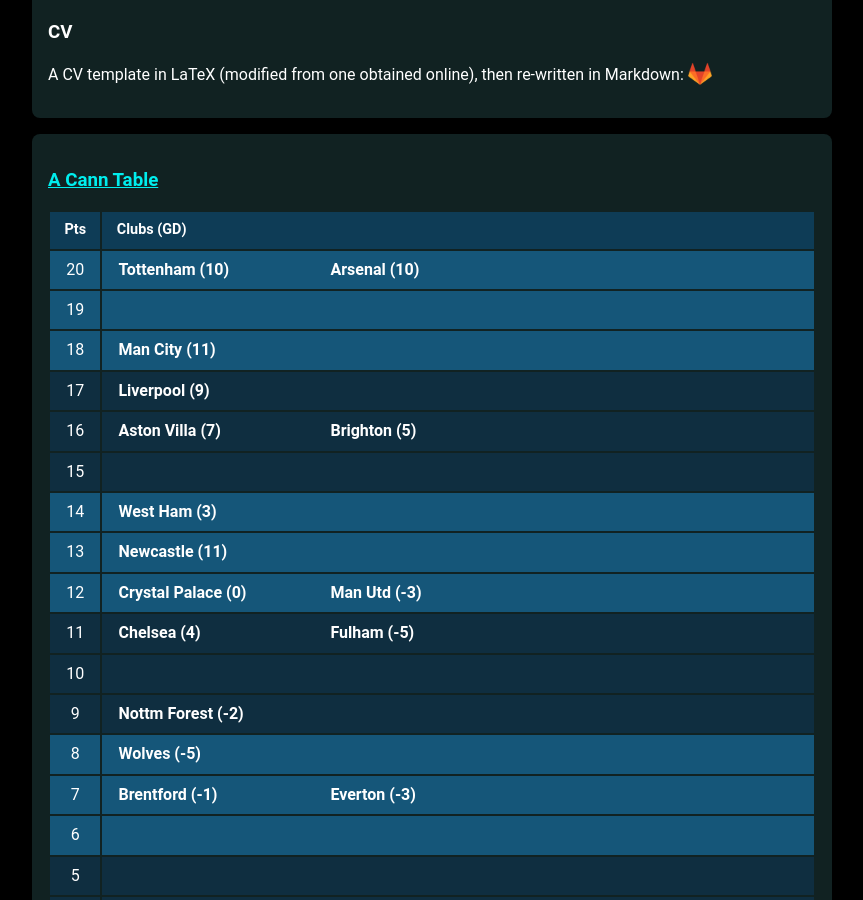
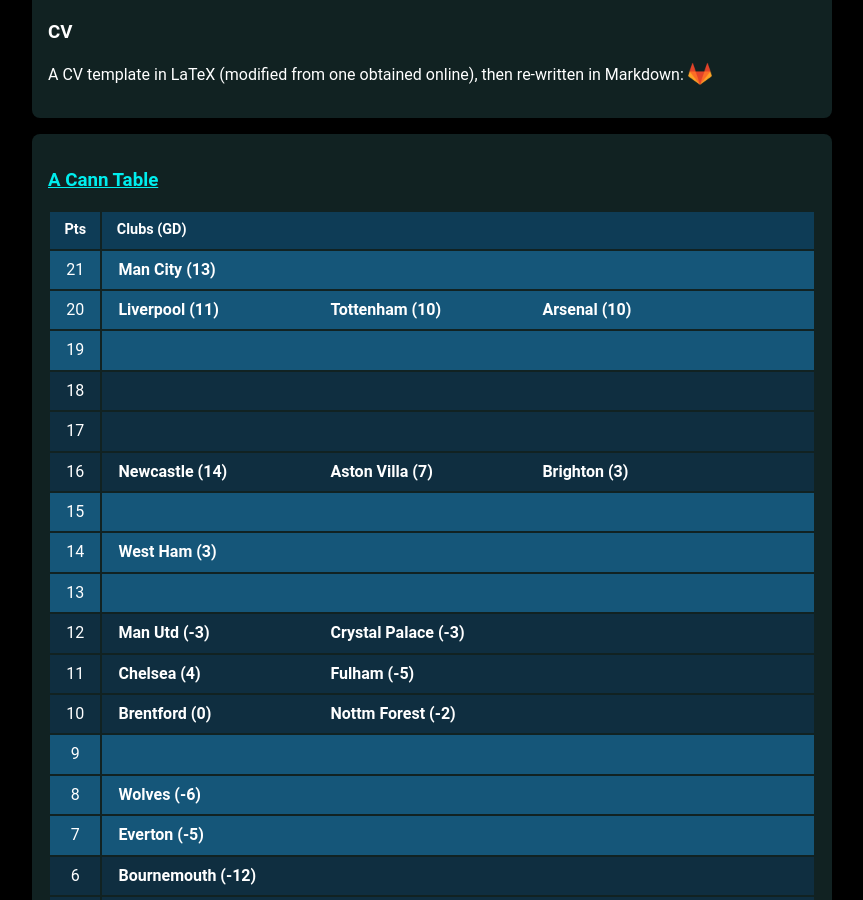
Before and after one commit to muru/muru.github.io, a Jekyll site: the page built from resources.md, in a window 1280 px wide and 900 px high, scrolled down 1235 px. Shown: the whole window, without its empty margins (208-1071 px from the left). Built offline with Jekyll 4.4.1, drawn with Linux system fonts in a browser that asks for light colours; some web fonts are replaced; some of the changed text lies outside the part shown.

Commit message:
updated cann-table: Sun 22 Oct 00:03:45 JST 2023

```diff
--- a/cann-table.html
+++ b/cann-table.html
@@ -1,8 +1,15 @@
 <table id="cann-table">
 <thead> <th> Pts </th> <th> Clubs (GD) </th> </thead>
 	<tr class="cann-row-1">
+		<td class="cann-point"> 21 </td>
+		<td class="cann-clubs">
+			<span class="club-name"> Man City (13) </span>
+		</td>
+ 	</tr>
+	<tr class="cann-row-1">
 		<td class="cann-point"> 20 </td>
 		<td class="cann-clubs">
+			<span class="club-name"> Liverpool (11) </span>
 			<span class="club-name"> Tottenham (10) </span>
 			<span class="club-name"> Arsenal (10) </span>
 		</td>
@@ -12,26 +19,25 @@
 		<td class="cann-clubs">
 		</td>
  	</tr>
-	<tr class="cann-row-1">
+	<tr class="cann-row-2">
 		<td class="cann-point"> 18 </td>
 		<td class="cann-clubs">
-			<span class="club-name"> Man City (11) </span>
 		</td>
  	</tr>
 	<tr class="cann-row-2">
 		<td class="cann-point"> 17 </td>
 		<td class="cann-clubs">
-			<span class="club-name"> Liverpool (9) </span>
 		</td>
  	</tr>
 	<tr class="cann-row-2">
 		<td class="cann-point"> 16 </td>
 		<td class="cann-clubs">
+			<span class="club-name"> Newcastle (14) </span>
 			<span class="club-name"> Aston Villa (7) </span>
-			<span class="club-name"> Brighton (5) </span>
+			<span class="club-name"> Brighton (3) </span>
 		</td>
  	</tr>
-	<tr class="cann-row-2">
+	<tr class="cann-row-1">
 		<td class="cann-point"> 15 </td>
 		<td class="cann-clubs">
 		</td>
@@ -45,14 +51,13 @@
 	<tr class="cann-row-1">
 		<td class="cann-point"> 13 </td>
 		<td class="cann-clubs">
-			<span class="club-name"> Newcastle (11) </span>
 		</td>
  	</tr>
-	<tr class="cann-row-1">
+	<tr class="cann-row-2">
 		<td class="cann-point"> 12 </td>
 		<td class="cann-clubs">
-			<span class="club-name"> Crystal Palace (0) </span>
 			<span class="club-name"> Man Utd (-3) </span>
+			<span class="club-name"> Crystal Palace (-3) </span>
 		</td>
  	</tr>
 	<tr class="cann-row-2">
@@ -65,48 +70,48 @@
 	<tr class="cann-row-2">
 		<td class="cann-point"> 10 </td>
 		<td class="cann-clubs">
+			<span class="club-name"> Brentford (0) </span>
+			<span class="club-name"> Nottm Forest (-2) </span>
 		</td>
  	</tr>
-	<tr class="cann-row-2">
+	<tr class="cann-row-1">
 		<td class="cann-point"> 9 </td>
 		<td class="cann-clubs">
-			<span class="club-name"> Nottm Forest (-2) </span>
 		</td>
  	</tr>
 	<tr class="cann-row-1">
 		<td class="cann-point"> 8 </td>
 		<td class="cann-clubs">
-			<span class="club-name"> Wolves (-5) </span>
+			<span class="club-name"> Wolves (-6) </span>
 		</td>
  	</tr>
 	<tr class="cann-row-1">
 		<td class="cann-point"> 7 </td>
 		<td class="cann-clubs">
-			<span class="club-name"> Brentford (-1) </span>
-			<span class="club-name"> Everton (-3) </span>
+			<span class="club-name"> Everton (-5) </span>
 		</td>
  	</tr>
-	<tr class="cann-row-1">
+	<tr class="cann-row-2">
 		<td class="cann-point"> 6 </td>
 		<td class="cann-clubs">
+			<span class="club-name"> Bournemouth (-12) </span>
 		</td>
  	</tr>
 	<tr class="cann-row-2">
 		<td class="cann-point"> 5 </td>
 		<td class="cann-clubs">
+			<span class="club-name"> Luton (-9) </span>
 		</td>
  	</tr>
 	<tr class="cann-row-2">
 		<td class="cann-point"> 4 </td>
 		<td class="cann-clubs">
-			<span class="club-name"> Luton (-9) </span>
-			<span class="club-name"> Burnley (-13) </span>
+			<span class="club-name"> Burnley (-14) </span>
 		</td>
  	</tr>
-	<tr class="cann-row-2">
+	<tr class="cann-row-1">
 		<td class="cann-point"> 3 </td>
 		<td class="cann-clubs">
-			<span class="club-name"> Bournemouth (-13) </span>
 		</td>
  	</tr>
 	<tr class="cann-row-1">
@@ -121,4 +126,4 @@
 		</td>
  	</tr>
 </table>
-<span id="cann-gen-note"> Generated on  Monday, 09 October 2023 at 03:11 JST. </span>
+<span id="cann-gen-note"> Generated on  Sunday, 22 October 2023 at 00:03 JST. </span>
```
